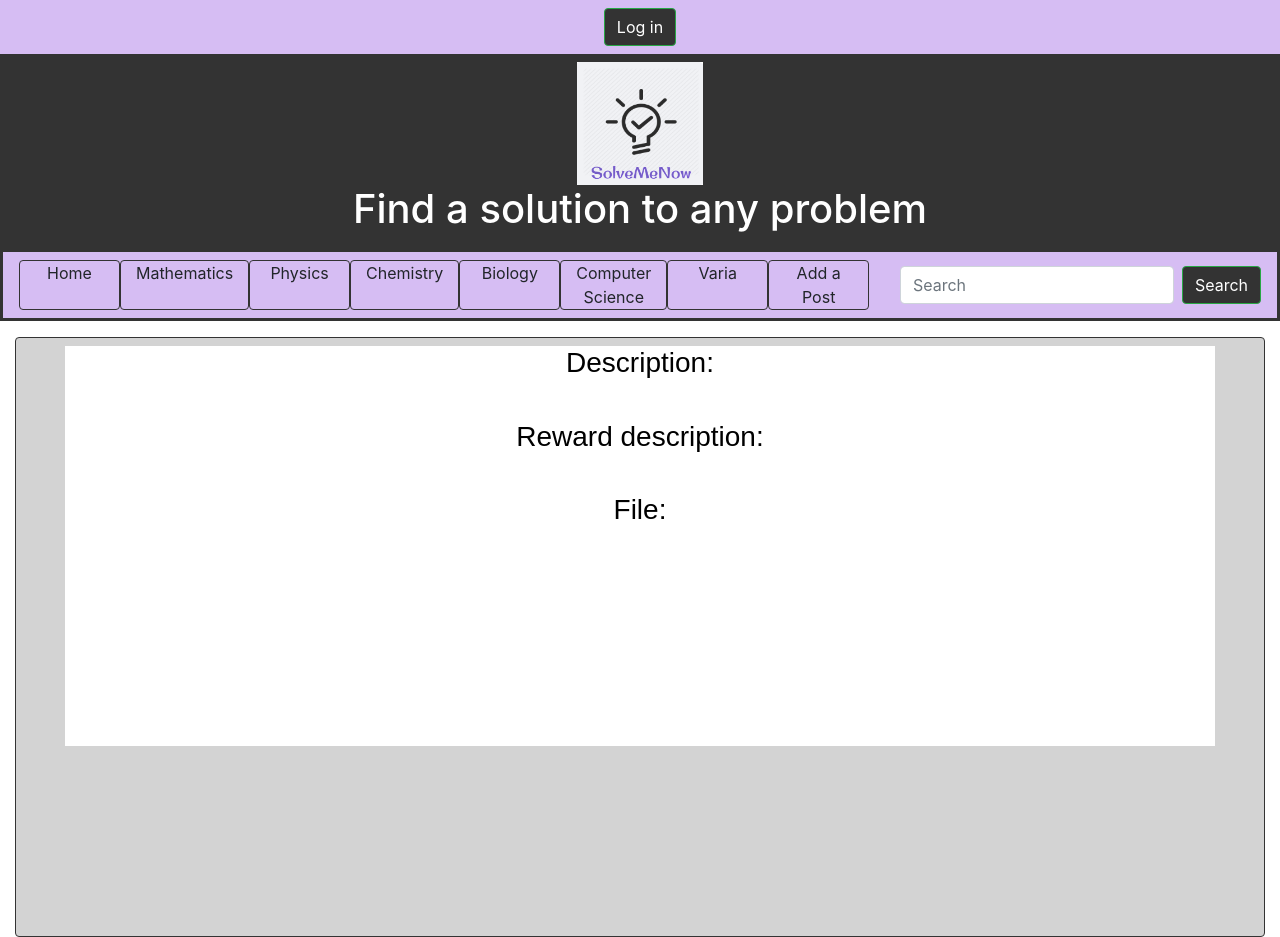
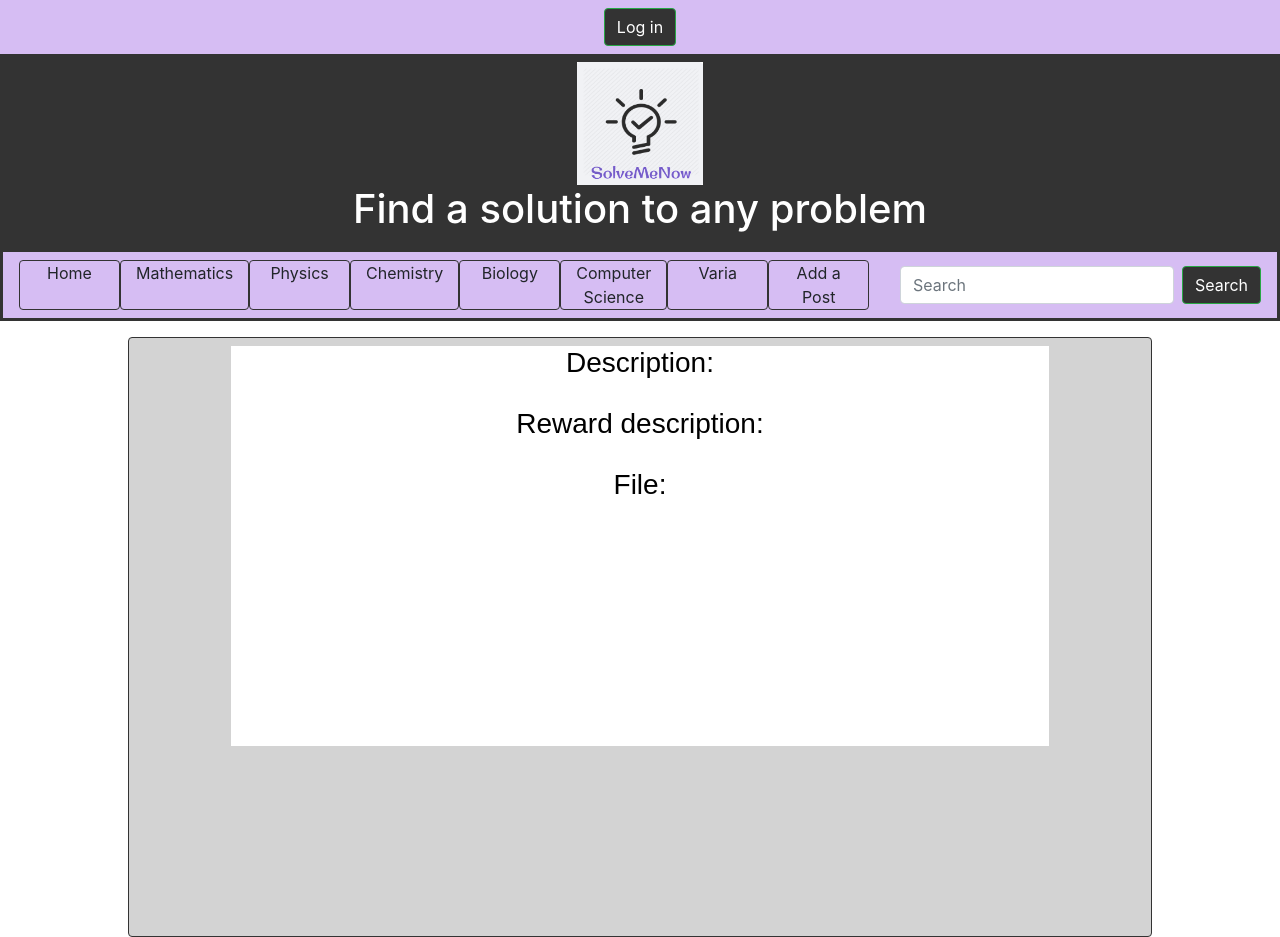
Before and after one commit to katamb/iti0208, a Vue app in the folder front-end/app/: page /#/viewpost/1 in a window 1280 px wide. Built offline with nearby package versions, Linux system fonts and the light colour scheme; no server answers.

Commit message:
tegin ühe postituse vaate

```diff
--- a/front-end/app/src/components/ViewPost.vue
+++ b/front-end/app/src/components/ViewPost.vue
@@ -45,7 +45,7 @@
         color: #333;
     }
     .item {
-        width: 1250px;
+        width: 80%;
         height: 600px;
         margin: 0px auto;
         background-color: lightgray;
@@ -57,10 +57,10 @@
 
     .description {
         font-family: Arial, Helvetica, sans-serif;
-        line-height: 1;
+        line-height: 0.2;
         font-size: medium;
         text-align: center;
-        width: 1150px;
+        width: 80%;
         height: 400px;
         margin: 0px auto;
         color: black;
```
